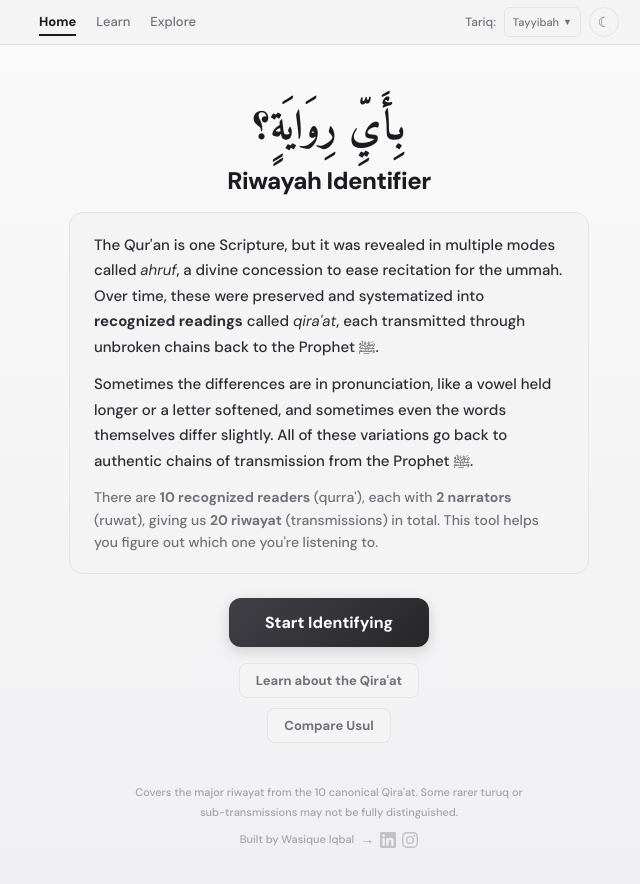
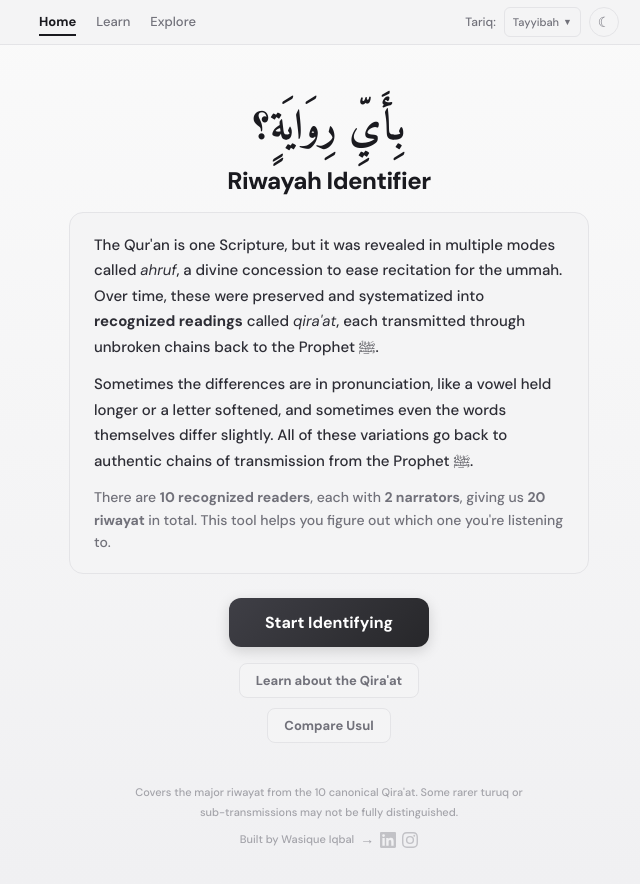
Before and after one commit to ManCaveDevs/riwayat-identifier, a React (Vite) app: page / in a window 1280 px wide. Shown: the whole page, without its empty margins (311-951 px from the left). Built offline with nearby package versions, Linux system fonts and the light colour scheme.

Commit message:
Remove parenthetical glosses from hero section

```diff
--- a/riwayat-identifier.jsx
+++ b/riwayat-identifier.jsx
@@ -1003,7 +1003,7 @@ export default function RiwayatIdentifier({ onHome, onLearn, onExplore, darkMode
               margin: 0,
               lineHeight: 1.6
             }}>
-              There are <strong>10 recognized readers</strong> (qurra'), each with <strong>2 narrators</strong> (ruwat), giving us <strong>20 riwayat</strong> (transmissions) in total. This tool helps you figure out which one you're listening to.
+              There are <strong>10 recognized readers</strong>, each with <strong>2 narrators</strong>, giving us <strong>20 riwayat</strong> in total. This tool helps you figure out which one you're listening to.
             </p>
           </div>
 
--- a/src/i18n.js
+++ b/src/i18n.js
@@ -25,7 +25,7 @@ const translations = {
       heroTitle: "Riwayah Identifier",
       heroP1: "The Qur'an is one Scripture, but it was revealed in multiple modes called ahruf, a divine concession to ease recitation for the ummah. Over time, these were preserved and systematized into recognized readings called qira'at, each transmitted through unbroken chains back to the Prophet \uFDFA.",
       heroP2: "Sometimes the differences are in pronunciation, like a vowel held longer or a letter softened, and sometimes even the words themselves differ slightly. All of these variations go back to authentic chains of transmission from the Prophet \uFDFA.",
-      heroP3: "There are 10 recognized readers (qurra'), each with 2 narrators (ruwat), giving us 20 riwayat (transmissions) in total. This tool helps you figure out which one you're listening to.",
+      heroP3: "There are 10 recognized readers, each with 2 narrators, giving us 20 riwayat in total. This tool helps you figure out which one you're listening to.",
       startIdentifying: "Start Identifying",
       learnQiraat: "Learn about the Qira'at",
       identifiedRiwayah: "Identified Riwayah",
```
